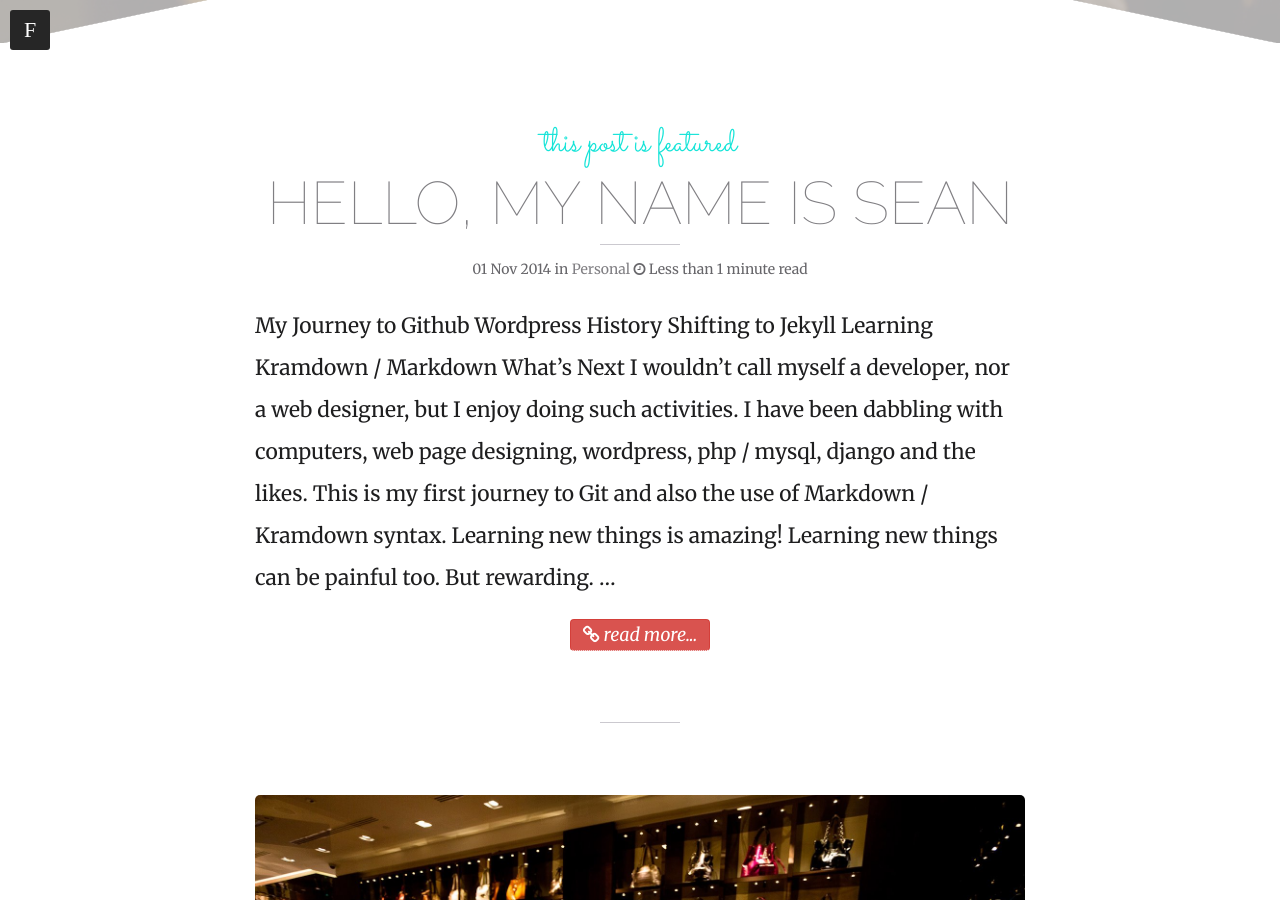
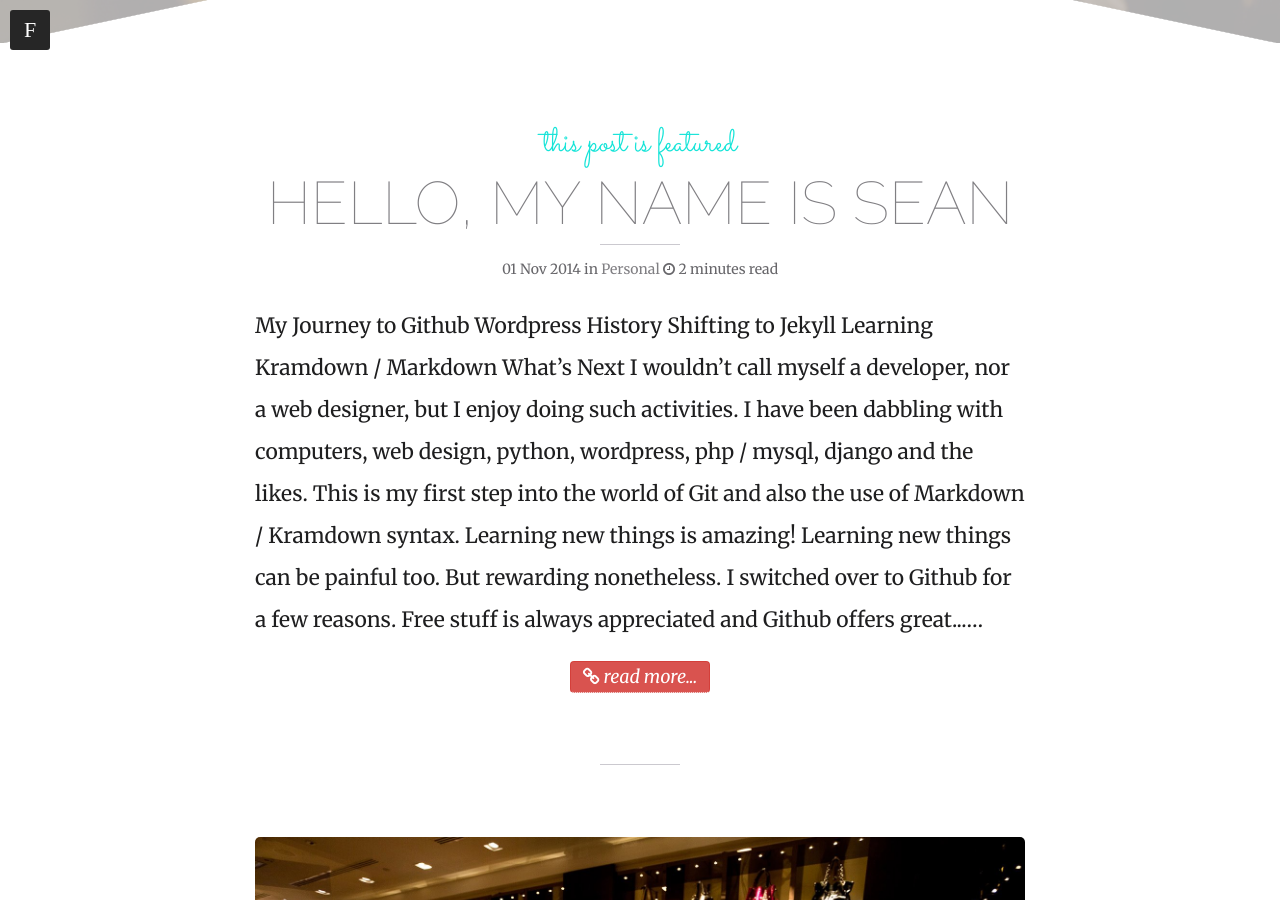
Before and after one commit to seanseah/seanseah.github.io, a Jekyll site: the page built from index.html, in a window 1280 px wide and 900 px high, scrolled down 497 px. Built offline with Jekyll 4.4.1, drawn with Linux system fonts in a browser that asks for light colours; nearby versions of some CDN libraries; the list of posts is cut into pages by our own code; some of the changed lines change nothing that is shown.

Commit message:
Update 2014-11-01-A-Fresh-New-Start.md

```diff
--- a/_posts/2014-11-01-A-Fresh-New-Start.md
+++ b/_posts/2014-11-01-A-Fresh-New-Start.md
@@ -24,8 +24,34 @@
 * Learning Kramdown / Markdown
 * What's Next
 
-I wouldn't call myself a developer, nor a web designer, but I enjoy doing such activities. I have been dabbling with computers, web page designing, wordpress, php / mysql, django and the likes. This is my first journey to Git and also the use of Markdown / Kramdown syntax.
+I wouldn't call myself a developer, nor a web designer, but I enjoy doing such activities. I have been dabbling with computers, web design, python, wordpress, php / mysql, django and the likes. This is my first step into the world of Git and also the use of Markdown / Kramdown syntax.
 
 > Learning new things is amazing!
 
-Learning new things can be painful too. But rewarding.
+Learning new things can be painful too. But rewarding nonetheless. I switched over to Github for a few reasons. Free stuff is always appreciated and Github offers great response / connection across anywhere in the world. Better than the usual web host in fact and I figured it would be a fantastic place to host my website. Next up, Github has always been about a code repository and I have seen so many past work / websites disappear in dust and I didn't want that to happen again. I recently had the same problem with Wordpress as it was a pain to migrate them due to the MySQL databases. However, I have since learned an easier way to do it.
+
+This is not the foolproof way to backup a Wordpress site, but rather it is a quick step to convert a WordPress site to static HTML and CSS. This needs a Linux / Unix terminal, and through using a command, called wget.
+
+Type or copy the following command into the terminal. You would need to replace yoursite.com.
+
+    wget -p -P ~/Desktop/staticwp --convert-links -m -nH http://yoursite.com/
+
+This will backup the site to a folder on your desktop called staticwp.
+
+Here's what's happening:
+
+    -p
+
+> Tells wget to get all the necessary files to display the page (images, CSS, etc)
+
+    -P ~/Desktop/websitebackup
+
+> Sets the path on your local machine for the output (the new static version of your site)
+
+    --convert-links
+
+> After the download is complete, convert the links in the document to make them suitable for local viewing
+
+    -m
+
+> Turn on options suitable for mirroring. This option turns on recursion and time-stamping, sets infinite recursion depth and keeps ftp directory listings.
```
